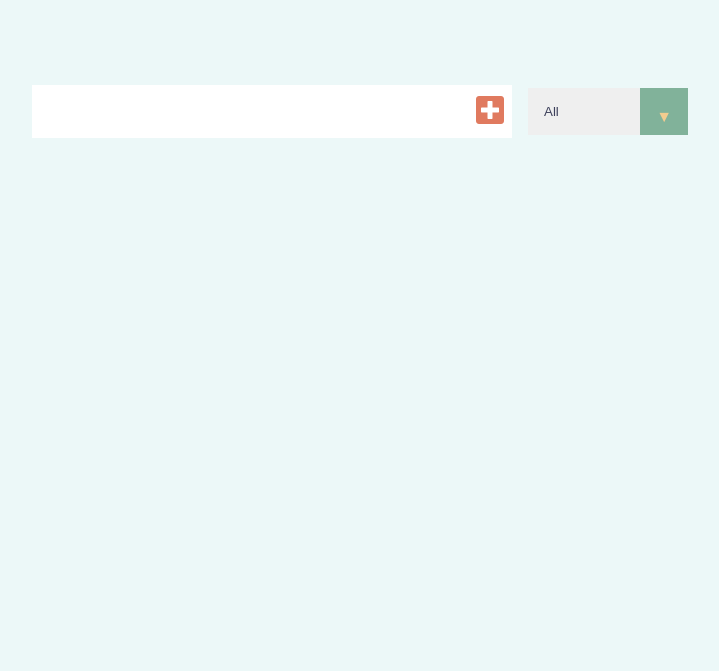
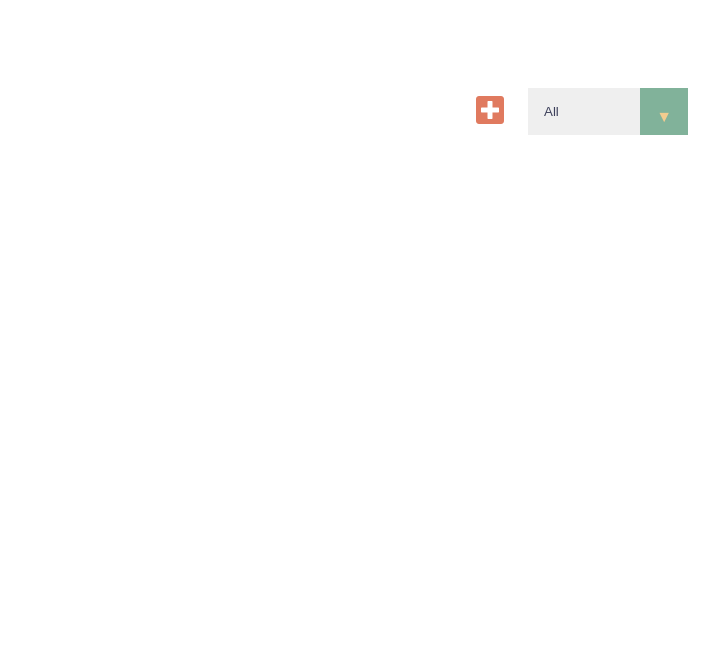
Before and after one commit to aegli84/Todo-list, a plain HTML site: page index.html in a window 1280 px wide. Shown: the part 129-800 px from the top of the page, without its empty margins (272-991 px from the left). Drawn offline with Linux system fonts and the light colour scheme.

Commit message:
Update style.css

```diff
--- a/style.css
+++ b/style.css
@@ -8,7 +8,7 @@
 }
 
 body {
-    background: #ecf8f8;
+    background: ecf8f8;
     color: #F2CC8F;
     font-family: "Poppins", sans-serif;
     min-height: 100vh;
```
